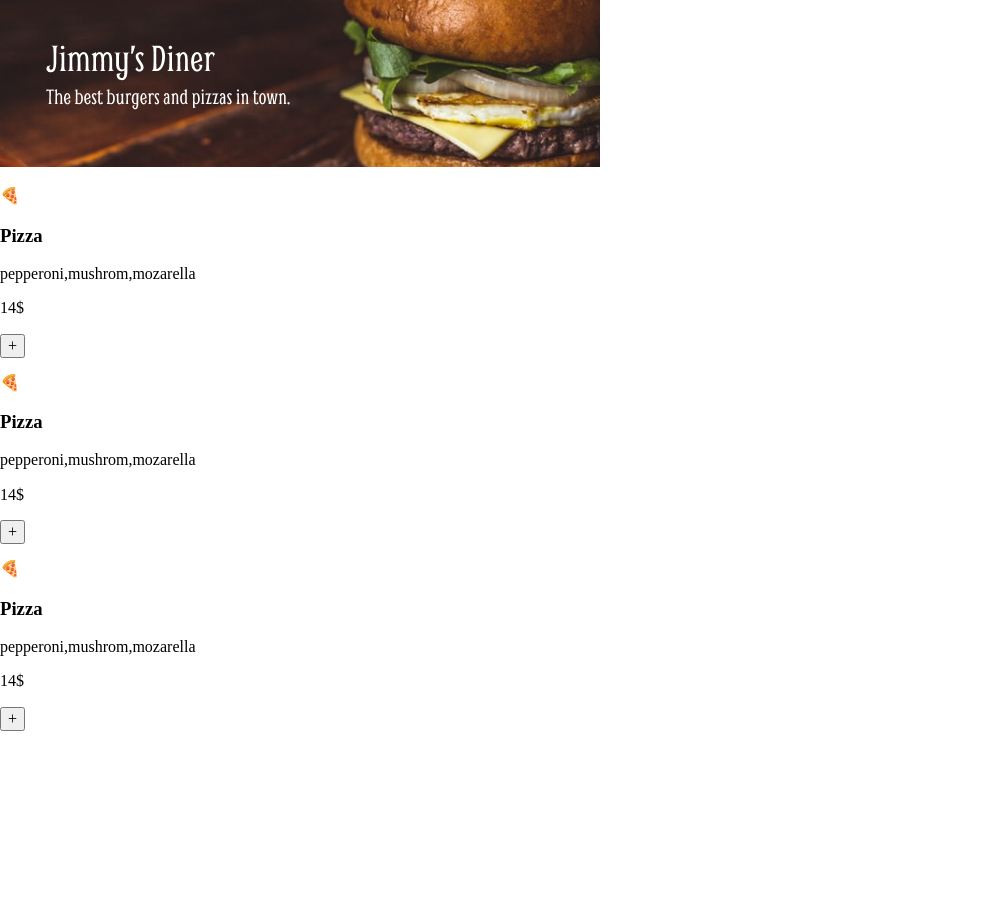
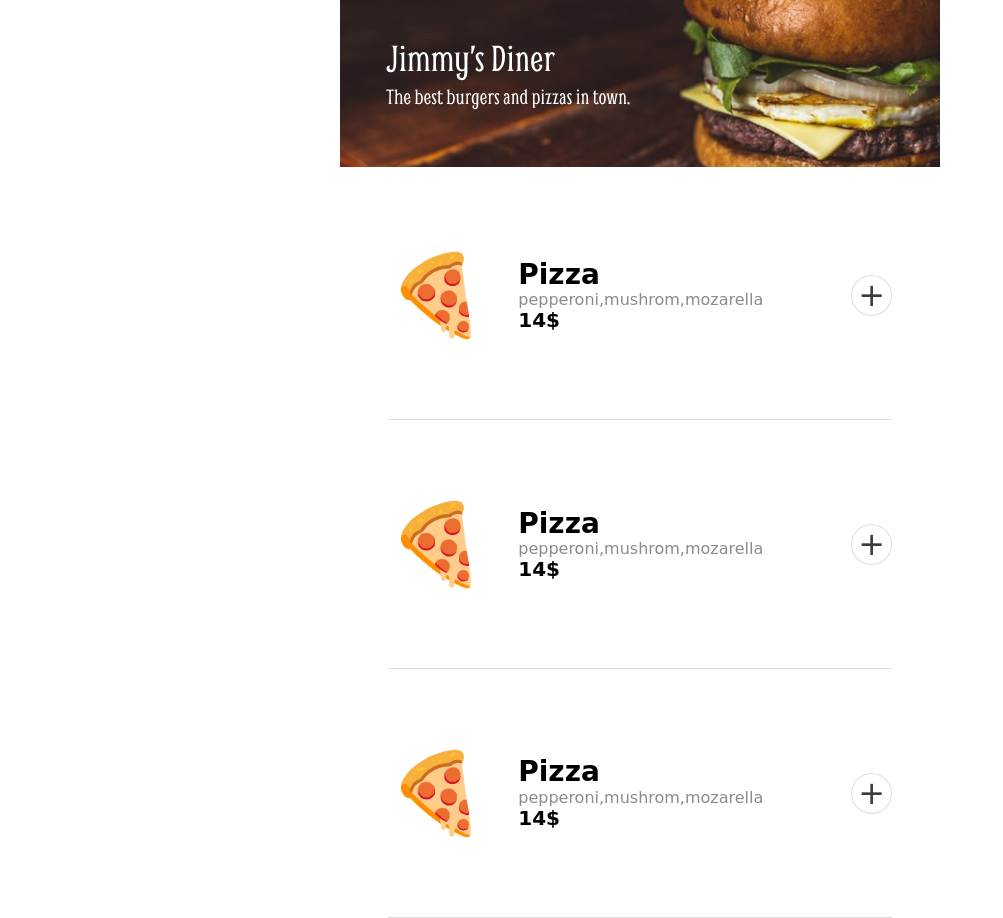
Before and after one commit to PetrValenta92/ordering-app, a website built with Vite: page index.html in a window 1280 px wide. Shown: the whole page, without its empty margins (0-1003 px from the left). Before the commit the page ends 800 px from the top, so only its background shows below. Built offline with nearby package versions, Linux system fonts and the light colour scheme; a web font is replaced by a local one.

Commit message:
default styles created

```diff
--- a/index.css
+++ b/index.css
@@ -1,3 +1,91 @@
+:root {
+    --white-text-clr: #FFFFFF;
+    --black-text-clr: #000000;
+    --meal-border-clr: #D2D2D2;
+    --meal-ingrediences-clr: #8B8B8B;
+    --btn-clr: #3C3C3C;
+    --btn-border-clr: #DEDEDE;
+}
+
 body {
     margin: 0;
+    padding: 0;
+    font-family: 'Smythe', cursive;
+    font-size: 1em;
+    color: var(--black-text-clr);
 }
+
+/* Typography */
+
+h1 {
+    font-size: 2.5em;
+}
+
+header p {
+    font-size: 1.4em;
+}
+
+.meal-img {
+    font-size: 4.92em;
+}
+
+.meal-title {
+    font-size: 1.75em;
+}
+
+.meal-price {
+    font-size: 1.25em;
+    font-weight: bold;
+}
+
+.add-btn {
+    font-size: 2em;
+}
+
+/* Layout */
+
+.container {
+    margin: 0 auto;
+    text-align: center;
+    max-width: 37.5em;
+    /* border: 1px solid red; */
+}
+
+header {
+    margin: 0;
+}
+
+.meal {
+    max-width: 31.5em;
+    display: flex;
+    justify-content: left;
+    align-items: center;
+    border-bottom: 1px solid var(--btn-border-clr);
+    gap: 2em;
+}
+
+.meal-details {
+    display: flex;
+    flex-direction: column;
+    text-align: left;
+    justify-content: center;
+}
+
+.meal-title,
+.meal-ingrediences,
+.meal-price {
+    margin: 0;
+}
+
+.meal-ingrediences {
+    color: var(--meal-ingrediences-clr);
+}
+
+.add-btn {
+    cursor: pointer;
+    border: 1px solid var(--btn-border-clr);
+    border-radius: 50%;
+    color: var(--btn-clr);
+    background-color: var(--white-text-clr);
+    margin-left: auto;
+}
```
